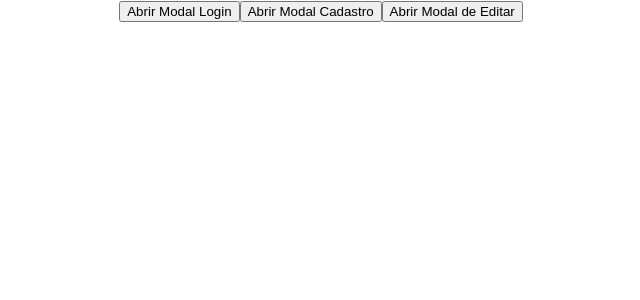
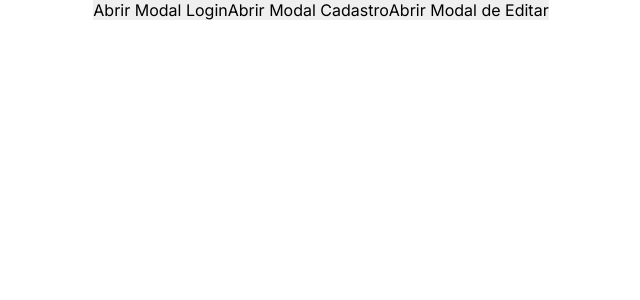
Before and after one commit to Bretwulf/Icepick-App, a React (Create React App) app: page / in a window 1280 px wide. Shown: the top 300 px of the page, without its empty margins (319-959 px from the left). Built offline with nearby package versions, Linux system fonts and the light colour scheme.

Commit message:
Update Modal with globalStyle

```diff
--- a/src/App.tsx
+++ b/src/App.tsx
@@ -7,6 +7,7 @@ import DeletePage from './components/delete/delete';
 import GetPage from "./components/get/getData";
 import { useModal } from "./contexts/modalContext/modalContext";
 import Modal from "./components/modal/modal";
+import { GlobalStyle } from "./styles/globalStyles";
 
 function App() {
 
@@ -14,6 +15,7 @@ function App() {
 
   return (
     <div className="App">
+      <GlobalStyle/>
       {/* <LoginPage />
       <div></div>
       <RegisterPage/>
--- a/src/components/modal/modal.tsx
+++ b/src/components/modal/modal.tsx
@@ -1,10 +1,6 @@
 import React from "react";
 import { useModal } from "../../contexts/modalContext/modalContext";
 import { StyledContainerModal } from "./styledComponents";
-
-/* interface iModalProps {
-  children: React.ReactNode;
-} */
 
 const Modal = () => {
   const { closeModal, childrenModal, animationModal } = useModal();
--- a/src/components/modal/styledComponents.ts
+++ b/src/components/modal/styledComponents.ts
@@ -92,21 +92,21 @@ export const StyledContainerModal = styled.div<iStyledContainerModalProps>`
   align-items: center;
   justify-content: center;
 
-  background-color: rgba(19, 1, 1, 0.5);
+  background-color: var(--Color-Opacity);
 
   .modal {
     max-height: 33.125rem;
     width: 100%;
     padding: 2.125rem 0.75rem;
     margin: 0 10px;
-    border-radius: 0.5rem;
+    border-radius: var(--Border-Radius-1);
 
-    background-color: #5458f0;
+    background-color: var(--Color-primary);
     color: #fff;
 
     position: relative;
 
-    ${({ animationModal }) => {
+    ${({ animationModal }: iStyledContainerModalProps) => {
       if (animationModal === true) {
         return css`
           animation: ${animationShowModal} 1.1s both;
--- a/src/styles/globalStyles.ts
+++ b/src/styles/globalStyles.ts
@@ -1,4 +1,4 @@
-import { createGlobalStyle } from 'styled-components'
+import { createGlobalStyle } from "styled-components";
 
 export const GlobalStyle = createGlobalStyle`
     *{
@@ -8,13 +8,12 @@ export const GlobalStyle = createGlobalStyle`
         font-size: 100%;
         vertical-align: baseline;
         box-sizing: border-box;
+        font-family: "Inter", sans-serif;
     }
     button{
         cursor:pointer;
     }
-    body{
-        font-family: 'Inter', sans-serif;
-    }
+
     :root{
         --Color-primary: #5458F0;
         --Color-primary-2: #52154E;
@@ -23,15 +22,16 @@ export const GlobalStyle = createGlobalStyle`
         --Color-Blue-3: #1E3C58;
         --Color-Blue-4: #195E94;
         --Color-Red: #E83F5B;
+        --Color-Opacity: rgba(19, 1, 1, 0.5);
 
         --Grey-3: #646C7A;
         --Grey-2: #ECEFF4;
         --Grey-1: #FFFDFD;
 
-        --toastify-text-color-info: #fff;
         --toastify-text-color-success:#3FE864;
-        --toastify-text-color-warning: #E83F5B;
         --toastify-text-color-error: #E83F5B;
+
+        --Border-Radius-1: .5rem;
     }
 
-`
+`;
```
Also changed, not shown: src/components/Toast/index.ts (+0 -9 lines).
